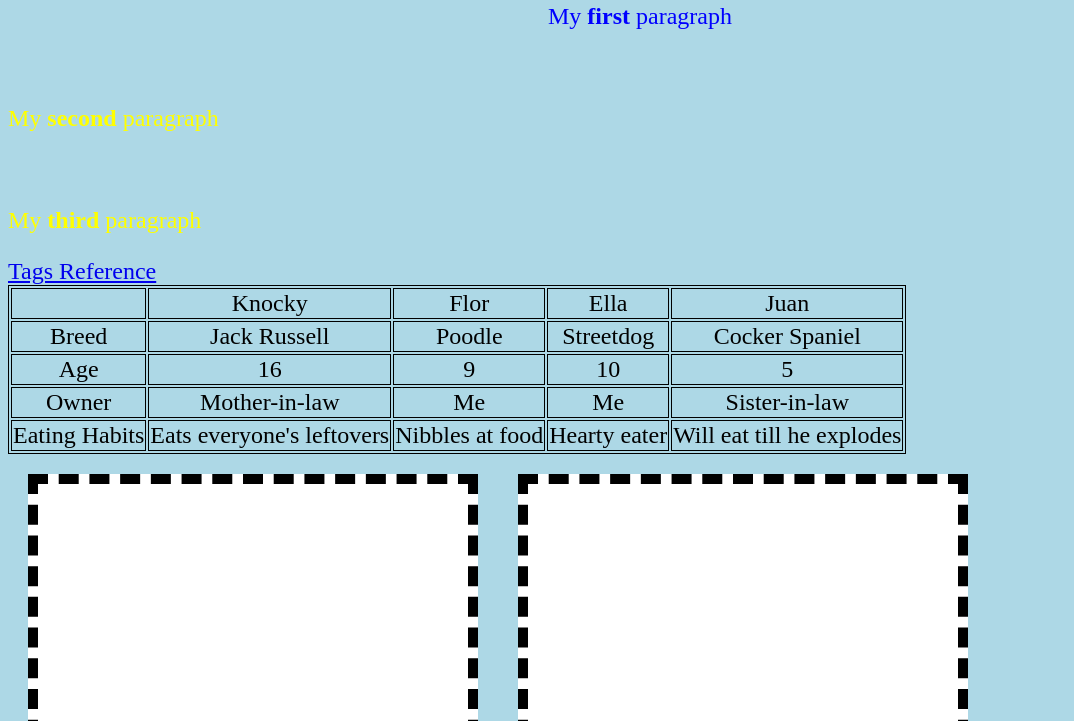
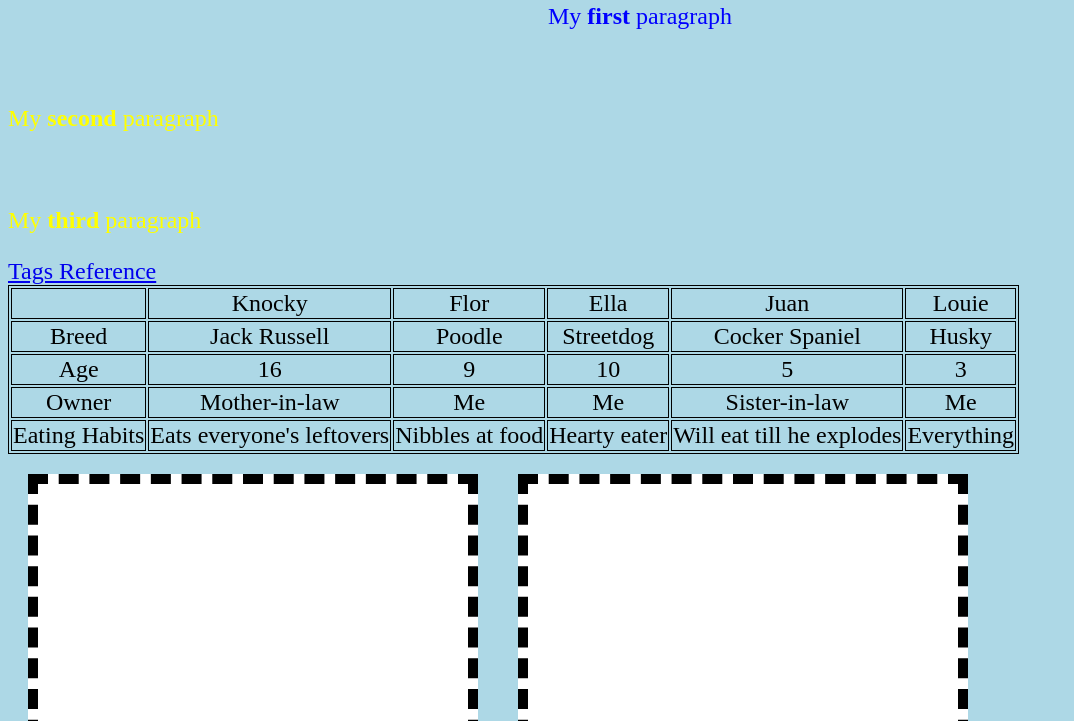
Before and after one commit to JoeKeogh/MSR-Repo, a plain HTML site: page index.html in a window 1280 px wide. Shown: the part 79-800 px from the top of the page, without its empty margins (0-1074 px from the left). Drawn offline with Linux system fonts and the light colour scheme.

Commit message:
Added new dog

```diff
--- a/index.html
+++ b/index.html
@@ -21,6 +21,7 @@
                 <td>Flor</td>
                 <td>Ella</td>
                 <td>Juan</td>
+                <td>Louie</td>
               </tr>
               <tr>
                 <td>Breed</td>
@@ -28,6 +29,7 @@
                 <td>Poodle</td>
                 <td>Streetdog</td>
                 <td>Cocker Spaniel</td>
+                <td>Husky</td>
               </tr>
               <tr>
                 <td>Age</td>
@@ -35,6 +37,7 @@
                 <td>9</td>
                 <td>10</td>
                 <td>5</td>
+                <td>3</td>
               </tr>
               <tr>
                 <td>Owner</td>
@@ -42,6 +45,7 @@
                 <td>Me</td>
                 <td>Me</td>
                 <td>Sister-in-law</td>
+                <td>Me</td>
               </tr>
               <tr>
                 <td>Eating Habits</td>
@@ -49,6 +53,7 @@
                 <td>Nibbles at food</td>
                 <td>Hearty eater</td>
                 <td>Will eat till he explodes</td>
+                <td>Everything</td>
               </tr>
             </table>
         </div>
```
